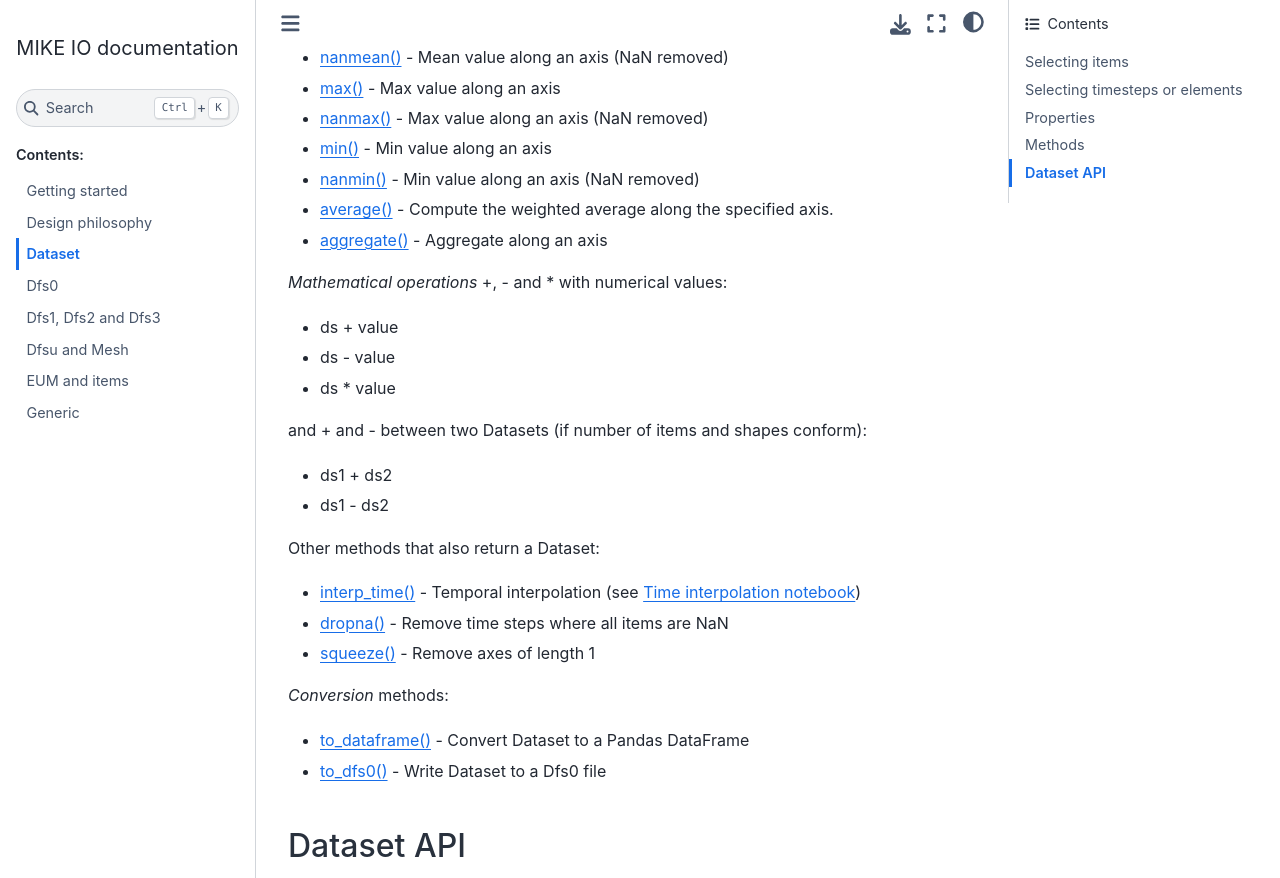
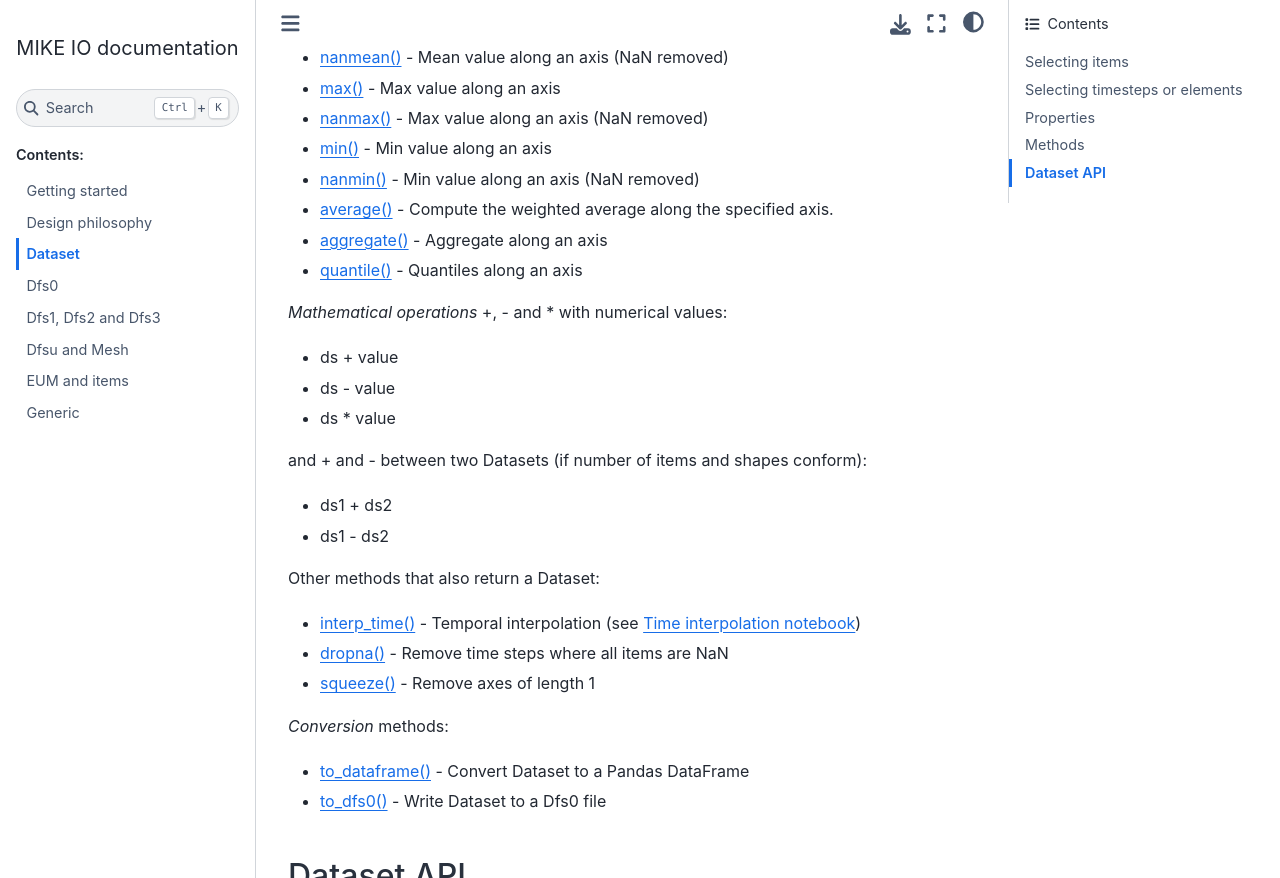
Before and after one commit to DHI/mikeio, a Sphinx documentation site: the page built from docs/dataset.rst, in a window 1280 px wide and 900 px high, scrolled down 2416 px, cut to the strip 0-878 px from the top of the window. Built offline with Sphinx 7.4.7 and the Sphinx Book theme 1.1.4, drawn with Linux system fonts in a browser that asks for light colours.

Commit message:
add to docs

```diff
--- a/docs/dataset.rst
+++ b/docs/dataset.rst
@@ -111,6 +111,7 @@ including different ways of *selecting* data:
 * `nanmin() <#mikeio.Dataset.nanmin>`_ - Min value along an axis (NaN removed)
 * `average() <#mikeio.Dataset.average>`_ - Compute the weighted average along the specified axis.
 * `aggregate() <#mikeio.Dataset.aggregate>`_ - Aggregate along an axis
+* `quantile() <#mikeio.Dataset.quantile>`_ - Quantiles along an axis
 
 *Mathematical operations* +, - and * with numerical values:
 
```
